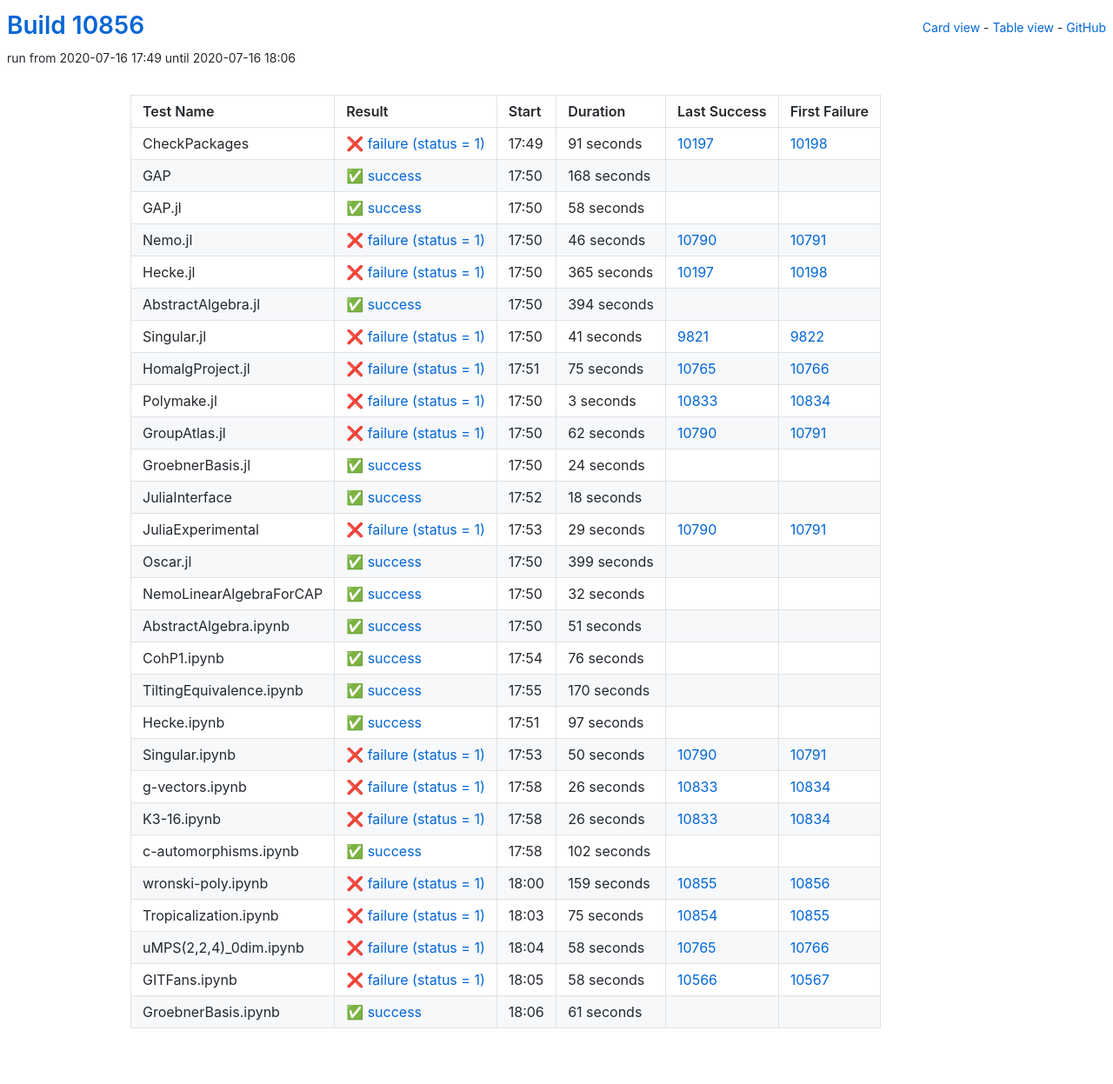
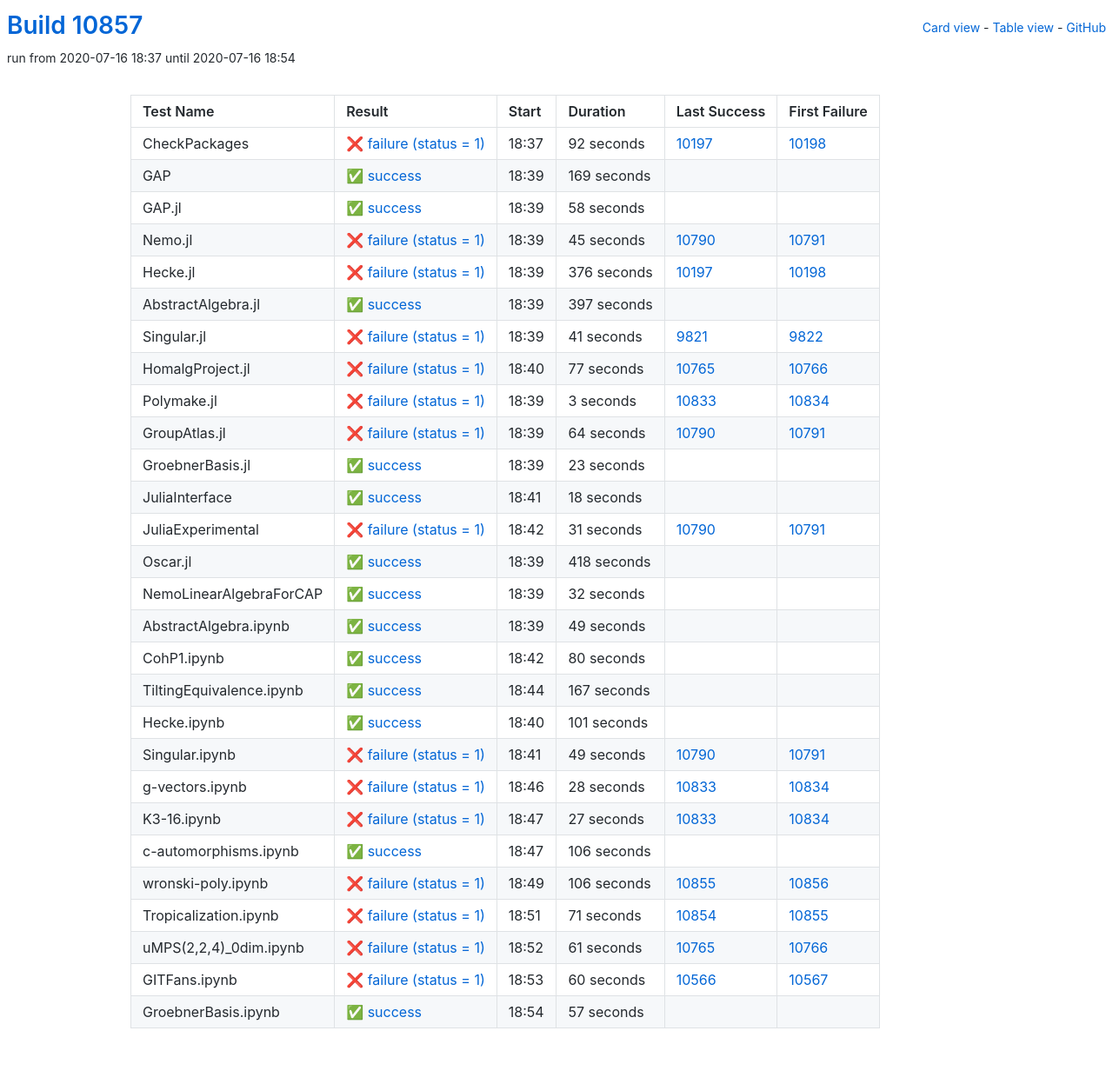
Before and after one commit to oscar-system/oscar-ci-status, a Jekyll site: the page built from table.html, in a window 1280 px wide. Shown: the whole page at 87% size. Built offline with Jekyll 4.4.1, drawn with Linux system fonts in a browser that asks for light colours.

Commit message:
Build #10857

```diff
--- a/_data/ci.yml
+++ b/_data/ci.yml
@@ -1,6 +1,6 @@
 ---
-build: 10856
-build_url: https://oscarci.mathematik.uni-kl.de/job/oscar/10856/
+build: 10857
+build_url: https://oscarci.mathematik.uni-kl.de/job/oscar/10857/
 job: oscar
 organization: oscar-system
 repo: oscar-ci-status
@@ -8,32 +8,32 @@ repourl: https://github.com/oscar-system/oscar-ci-status
 tests:
 - name: CheckPackages
   id: checkpackages
-  log: https://oscarci.mathematik.uni-kl.de/job/oscar/10856/artifact/logs/build-10856/CheckPackages.log
-  start: 2020-07-16 17:49
+  log: https://oscarci.mathematik.uni-kl.de/job/oscar/10857/artifact/logs/build-10857/CheckPackages.log
+  start: 2020-07-16 18:37
   success: false
   exitcode: 1
   status: failure
-  duration: 91
+  duration: 92
   last_success: 10197
   last_success_url: https://oscarci.mathematik.uni-kl.de/job/oscar/10197/
   first_failure: 10198
   first_failure_url: https://oscarci.mathematik.uni-kl.de/job/oscar/10198/
 - name: GAP
   id: gap
-  log: https://oscarci.mathematik.uni-kl.de/job/oscar/10856/artifact/logs/build-10856/GAP.log
-  start: 2020-07-16 17:50
+  log: https://oscarci.mathematik.uni-kl.de/job/oscar/10857/artifact/logs/build-10857/GAP.log
+  start: 2020-07-16 18:39
   success: true
   exitcode: 0
   status: success
-  duration: 168
+  duration: 169
   last_success: false
   last_success_url:
   first_failure: false
   first_failure_url:
 - name: GAP.jl
   id: gap-jl
-  log: https://oscarci.mathematik.uni-kl.de/job/oscar/10856/artifact/logs/build-10856/GAP.jl.log
-  start: 2020-07-16 17:50
+  log: https://oscarci.mathematik.uni-kl.de/job/oscar/10857/artifact/logs/build-10857/GAP.jl.log
+  start: 2020-07-16 18:39
   success: true
   exitcode: 0
   status: success
@@ -44,44 +44,44 @@ tests:
   first_failure_url:
 - name: Nemo.jl
   id: nemo-jl
-  log: https://oscarci.mathematik.uni-kl.de/job/oscar/10856/artifact/logs/build-10856/Nemo.jl.log
-  start: 2020-07-16 17:50
+  log: https://oscarci.mathematik.uni-kl.de/job/oscar/10857/artifact/logs/build-10857/Nemo.jl.log
+  start: 2020-07-16 18:39
   success: false
   exitcode: 1
   status: failure
-  duration: 46
+  duration: 45
   last_success: 10790
   last_success_url: https://oscarci.mathematik.uni-kl.de/job/oscar/10790/
   first_failure: 10791
   first_failure_url: https://oscarci.mathematik.uni-kl.de/job/oscar/10791/
 - name: Hecke.jl
   id: hecke-jl
-  log: https://oscarci.mathematik.uni-kl.de/job/oscar/10856/artifact/logs/build-10856/Hecke.jl.log
-  start: 2020-07-16 17:50
+  log: https://oscarci.mathematik.uni-kl.de/job/oscar/10857/artifact/logs/build-10857/Hecke.jl.log
+  start: 2020-07-16 18:39
   success: false
   exitcode: 1
   status: failure
-  duration: 365
+  duration: 376
   last_success: 10197
   last_success_url: https://oscarci.mathematik.uni-kl.de/job/oscar/10197/
   first_failure: 10198
   first_failure_url: https://oscarci.mathematik.uni-kl.de/job/oscar/10198/
 - name: AbstractAlgebra.jl
   id: abstractalgebra-jl
-  log: https://oscarci.mathematik.uni-kl.de/job/oscar/10856/artifact/logs/build-10856/AbstractAlgebra.jl.log
-  start: 2020-07-16 17:50
+  log: https://oscarci.mathematik.uni-kl.de/job/oscar/10857/artifact/logs/build-10857/AbstractAlgebra.jl.log
+  start: 2020-07-16 18:39
   success: true
   exitcode: 0
   status: success
-  duration: 394
+  duration: 397
   last_success: false
   last_success_url:
   first_failure: false
   first_failure_url:
 - name: Singular.jl
   id: singular-jl
-  log: https://oscarci.mathematik.uni-kl.de/job/oscar/10856/artifact/logs/build-10856/Singular.jl.log
-  start: 2020-07-16 17:50
+  log: https://oscarci.mathematik.uni-kl.de/job/oscar/10857/artifact/logs/build-10857/Singular.jl.log
+  start: 2020-07-16 18:39
   success: false
   exitcode: 1
   status: failure
@@ -92,20 +92,20 @@ tests:
   first_failure_url: https://oscarci.mathematik.uni-kl.de/job/oscar/9822/
 - name: HomalgProject.jl
   id: homalgproject-jl
-  log: https://oscarci.mathematik.uni-kl.de/job/oscar/10856/artifact/logs/build-10856/HomalgProject.jl.log
-  start: 2020-07-16 17:51
+  log: https://oscarci.mathematik.uni-kl.de/job/oscar/10857/artifact/logs/build-10857/HomalgProject.jl.log
+  start: 2020-07-16 18:40
   success: false
   exitcode: 1
   status: failure
-  duration: 75
+  duration: 77
   last_success: 10765
   last_success_url: https://oscarci.mathematik.uni-kl.de/job/oscar/10765/
   first_failure: 10766
   first_failure_url: https://oscarci.mathematik.uni-kl.de/job/oscar/10766/
 - name: Polymake.jl
   id: polymake-jl
-  log: https://oscarci.mathematik.uni-kl.de/job/oscar/10856/artifact/logs/build-10856/Polymake.jl.log
-  start: 2020-07-16 17:50
+  log: https://oscarci.mathematik.uni-kl.de/job/oscar/10857/artifact/logs/build-10857/Polymake.jl.log
+  start: 2020-07-16 18:39
   success: false
   exitcode: 1
   status: failure
@@ -116,32 +116,32 @@ tests:
   first_failure_url: https://oscarci.mathematik.uni-kl.de/job/oscar/10834/
 - name: GroupAtlas.jl
   id: groupatlas-jl
-  log: https://oscarci.mathematik.uni-kl.de/job/oscar/10856/artifact/logs/build-10856/GroupAtlas.jl.log
-  start: 2020-07-16 17:50
+  log: https://oscarci.mathematik.uni-kl.de/job/oscar/10857/artifact/logs/build-10857/GroupAtlas.jl.log
+  start: 2020-07-16 18:39
   success: false
   exitcode: 1
   status: failure
-  duration: 62
+  duration: 64
   last_success: 10790
   last_success_url: https://oscarci.mathematik.uni-kl.de/job/oscar/10790/
   first_failure: 10791
   first_failure_url: https://oscarci.mathematik.uni-kl.de/job/oscar/10791/
 - name: GroebnerBasis.jl
   id: groebnerbasis-jl
-  log: https://oscarci.mathematik.uni-kl.de/job/oscar/10856/artifact/logs/build-10856/GroebnerBasis.jl.log
-  start: 2020-07-16 17:50
+  log: https://oscarci.mathematik.uni-kl.de/job/oscar/10857/artifact/logs/build-10857/GroebnerBasis.jl.log
+  start: 2020-07-16 18:39
   success: true
   exitcode: 0
   status: success
-  duration: 24
+  duration: 23
   last_success: false
   last_success_url:
   first_failure: false
   first_failure_url:
 - name: JuliaInterface
   id: juliainterface
-  log: https://oscarci.mathematik.uni-kl.de/job/oscar/10856/artifact/logs/build-10856/JuliaInterface.log
-  start: 2020-07-16 17:52
+  log: https://oscarci.mathematik.uni-kl.de/job/oscar/10857/artifact/logs/build-10857/JuliaInterface.log
+  start: 2020-07-16 18:41
   success: true
   exitcode: 0
   status: success
@@ -152,32 +152,32 @@ tests:
   first_failure_url:
 - name: JuliaExperimental
   id: juliaexperimental
-  log: https://oscarci.mathematik.uni-kl.de/job/oscar/10856/artifact/logs/build-10856/JuliaExperimental.log
-  start: 2020-07-16 17:53
+  log: https://oscarci.mathematik.uni-kl.de/job/oscar/10857/artifact/logs/build-10857/JuliaExperimental.log
+  start: 2020-07-16 18:42
   success: false
   exitcode: 1
   status: failure
-  duration: 29
+  duration: 31
   last_success: 10790
   last_success_url: https://oscarci.mathematik.uni-kl.de/job/oscar/10790/
   first_failure: 10791
   first_failure_url: https://oscarci.mathematik.uni-kl.de/job/oscar/10791/
 - name: Oscar.jl
   id: oscar-jl
-  log: https://oscarci.mathematik.uni-kl.de/job/oscar/10856/artifact/logs/build-10856/Oscar.jl.log
-  start: 2020-07-16 17:50
+  log: https://oscarci.mathematik.uni-kl.de/job/oscar/10857/artifact/logs/build-10857/Oscar.jl.log
+  start: 2020-07-16 18:39
   success: true
   exitcode: 0
   status: success
-  duration: 399
+  duration: 418
   last_success: false
   last_success_url:
   first_failure: false
   first_failure_url:
 - name: NemoLinearAlgebraForCAP
   id: nemolinearalgebraforcap
-  log: https://oscarci.mathematik.uni-kl.de/job/oscar/10856/artifact/logs/build-10856/NemoLinearAlgebraForCAP.log
-  start: 2020-07-16 17:50
+  log: https://oscarci.mathematik.uni-kl.de/job/oscar/10857/artifact/logs/build-10857/NemoLinearAlgebraForCAP.log
+  start: 2020-07-16 18:39
   success: true
   exitcode: 0
   status: success
@@ -188,156 +188,156 @@ tests:
   first_failure_url:
 - name: AbstractAlgebra.ipynb
   id: abstractalgebra-ipynb
-  log: https://oscarci.mathematik.uni-kl.de/job/oscar/10856/artifact/logs/build-10856/AbstractAlgebra.ipynb.log
-  start: 2020-07-16 17:50
+  log: https://oscarci.mathematik.uni-kl.de/job/oscar/10857/artifact/logs/build-10857/AbstractAlgebra.ipynb.log
+  start: 2020-07-16 18:39
   success: true
   exitcode: 0
   status: success
-  duration: 51
+  duration: 49
   last_success: false
   last_success_url:
   first_failure: false
   first_failure_url:
 - name: CohP1.ipynb
   id: cohp1-ipynb
-  log: https://oscarci.mathematik.uni-kl.de/job/oscar/10856/artifact/logs/build-10856/CohP1.ipynb.log
-  start: 2020-07-16 17:54
+  log: https://oscarci.mathematik.uni-kl.de/job/oscar/10857/artifact/logs/build-10857/CohP1.ipynb.log
+  start: 2020-07-16 18:42
   success: true
   exitcode: 0
   status: success
-  duration: 76
+  duration: 80
   last_success: false
   last_success_url:
   first_failure: false
   first_failure_url:
 - name: TiltingEquivalence.ipynb
   id: tiltingequivalence-ipynb
-  log: https://oscarci.mathematik.uni-kl.de/job/oscar/10856/artifact/logs/build-10856/TiltingEquivalence.ipynb.log
-  start: 2020-07-16 17:55
+  log: https://oscarci.mathematik.uni-kl.de/job/oscar/10857/artifact/logs/build-10857/TiltingEquivalence.ipynb.log
+  start: 2020-07-16 18:44
   success: true
   exitcode: 0
   status: success
-  duration: 170
+  duration: 167
   last_success: false
   last_success_url:
   first_failure: false
   first_failure_url:
 - name: Hecke.ipynb
   id: hecke-ipynb
-  log: https://oscarci.mathematik.uni-kl.de/job/oscar/10856/artifact/logs/build-10856/Hecke.ipynb.log
-  start: 2020-07-16 17:51
+  log: https://oscarci.mathematik.uni-kl.de/job/oscar/10857/artifact/logs/build-10857/Hecke.ipynb.log
+  start: 2020-07-16 18:40
   success: true
   exitcode: 0
   status: success
-  duration: 97
+  duration: 101
   last_success: false
   last_success_url:
   first_failure: false
   first_failure_url:
 - name: Singular.ipynb
   id: singular-ipynb
-  log: https://oscarci.mathematik.uni-kl.de/job/oscar/10856/artifact/logs/build-10856/Singular.ipynb.log
-  start: 2020-07-16 17:53
+  log: https://oscarci.mathematik.uni-kl.de/job/oscar/10857/artifact/logs/build-10857/Singular.ipynb.log
+  start: 2020-07-16 18:41
   success: false
   exitcode: 1
   status: failure
-  duration: 50
+  duration: 49
   last_success: 10790
   last_success_url: https://oscarci.mathematik.uni-kl.de/job/oscar/10790/
   first_failure: 10791
   first_failure_url: https://oscarci.mathematik.uni-kl.de/job/oscar/10791/
 - name: g-vectors.ipynb
   id: g-vectors-ipynb
-  log: https://oscarci.mathematik.uni-kl.de/job/oscar/10856/artifact/logs/build-10856/g-vectors.ipynb.log
-  start: 2020-07-16 17:58
+  log: https://oscarci.mathematik.uni-kl.de/job/oscar/10857/artifact/logs/build-10857/g-vectors.ipynb.log
+  start: 2020-07-16 18:46
   success: false
   exitcode: 1
   status: failure
-  duration: 26
+  duration: 28
   last_success: 10833
   last_success_url: https://oscarci.mathematik.uni-kl.de/job/oscar/10833/
   first_failure: 10834
   first_failure_url: https://oscarci.mathematik.uni-kl.de/job/oscar/10834/
 - name: K3-16.ipynb
   id: k3-16-ipynb
-  log: https://oscarci.mathematik.uni-kl.de/job/oscar/10856/artifact/logs/build-10856/K3-16.ipynb.log
-  start: 2020-07-16 17:58
+  log: https://oscarci.mathematik.uni-kl.de/job/oscar/10857/artifact/logs/build-10857/K3-16.ipynb.log
+  start: 2020-07-16 18:47
   success: false
   exitcode: 1
   status: failure
-  duration: 26
+  duration: 27
   last_success: 10833
   last_success_url: https://oscarci.mathematik.uni-kl.de/job/oscar/10833/
   first_failure: 10834
   first_failure_url: https://oscarci.mathematik.uni-kl.de/job/oscar/10834/
 - name: c-automorphisms.ipynb
   id: c-automorphisms-ipynb
-  log: https://oscarci.mathematik.uni-kl.de/job/oscar/10856/artifact/logs/build-10856/c-automorphisms.ipynb.log
-  start: 2020-07-16 17:58
+  log: https://oscarci.mathematik.uni-kl.de/job/oscar/10857/artifact/logs/build-10857/c-automorphisms.ipynb.log
+  start: 2020-07-16 18:47
   success: true
   exitcode: 0
   status: success
-  duration: 102
+  duration: 106
   last_success: false
   last_success_url:
   first_failure: false
   first_failure_url:
 - name: wronski-poly.ipynb
   id: wronski-poly-ipynb
-  log: https://oscarci.mathematik.uni-kl.de/job/oscar/10856/artifact/logs/build-10856/wronski-poly.ipynb.log
-  start: 2020-07-16 18:00
+  log: https://oscarci.mathematik.uni-kl.de/job/oscar/10857/artifact/logs/build-10857/wronski-poly.ipynb.log
+  start: 2020-07-16 18:49
   success: false
   exitcode: 1
   status: failure
-  duration: 159
+  duration: 106
   last_success: 10855
   last_success_url: https://oscarci.mathematik.uni-kl.de/job/oscar/10855/
   first_failure: 10856
   first_failure_url: https://oscarci.mathematik.uni-kl.de/job/oscar/10856/
 - name: Tropicalization.ipynb
   id: tropicalization-ipynb
-  log: https://oscarci.mathematik.uni-kl.de/job/oscar/10856/artifact/logs/build-10856/Tropicalization.ipynb.log
-  start: 2020-07-16 18:03
+  log: https://oscarci.mathematik.uni-kl.de/job/oscar/10857/artifact/logs/build-10857/Tropicalization.ipynb.log
+  start: 2020-07-16 18:51
   success: false
   exitcode: 1
   status: failure
-  duration: 75
+  duration: 71
   last_success: 10854
   last_success_url: https://oscarci.mathematik.uni-kl.de/job/oscar/10854/
   first_failure: 10855
   first_failure_url: https://oscarci.mathematik.uni-kl.de/job/oscar/10855/
 - name: uMPS(2,2,4)_0dim.ipynb
   id: umps-2-2-4-0dim-ipynb
-  log: https://oscarci.mathematik.uni-kl.de/job/oscar/10856/artifact/logs/build-10856/uMPS-2-2-4-_0dim.ipynb.log
-  start: 2020-07-16 18:04
+  log: https://oscarci.mathematik.uni-kl.de/job/oscar/10857/artifact/logs/build-10857/uMPS-2-2-4-_0dim.ipynb.log
+  start: 2020-07-16 18:52
   success: false
   exitcode: 1
   status: failure
-  duration: 58
+  duration: 61
   last_success: 10765
   last_success_url: https://oscarci.mathematik.uni-kl.de/job/oscar/10765/
   first_failure: 10766
   first_failure_url: https://oscarci.mathematik.uni-kl.de/job/oscar/10766/
 - name: GITFans.ipynb
   id: gitfans-ipynb
-  log: https://oscarci.mathematik.uni-kl.de/job/oscar/10856/artifact/logs/build-10856/GITFans.ipynb.log
-  start: 2020-07-16 18:05
+  log: https://oscarci.mathematik.uni-kl.de/job/oscar/10857/artifact/logs/build-10857/GITFans.ipynb.log
+  start: 2020-07-16 18:53
   success: false
   exitcode: 1
   status: failure
-  duration: 58
+  duration: 60
   last_success: 10566
   last_success_url: https://oscarci.mathematik.uni-kl.de/job/oscar/10566/
   first_failure: 10567
   first_failure_url: https://oscarci.mathematik.uni-kl.de/job/oscar/10567/
 - name: GroebnerBasis.ipynb
   id: groebnerbasis-ipynb
-  log: https://oscarci.mathematik.uni-kl.de/job/oscar/10856/artifact/logs/build-10856/GroebnerBasis.ipynb.log
-  start: 2020-07-16 18:06
+  log: https://oscarci.mathematik.uni-kl.de/job/oscar/10857/artifact/logs/build-10857/GroebnerBasis.ipynb.log
+  start: 2020-07-16 18:54
   success: true
   exitcode: 0
   status: success
-  duration: 61
+  duration: 57
   last_success: false
   last_success_url:
   first_failure: false
```
Also changed, not shown: README.md.
